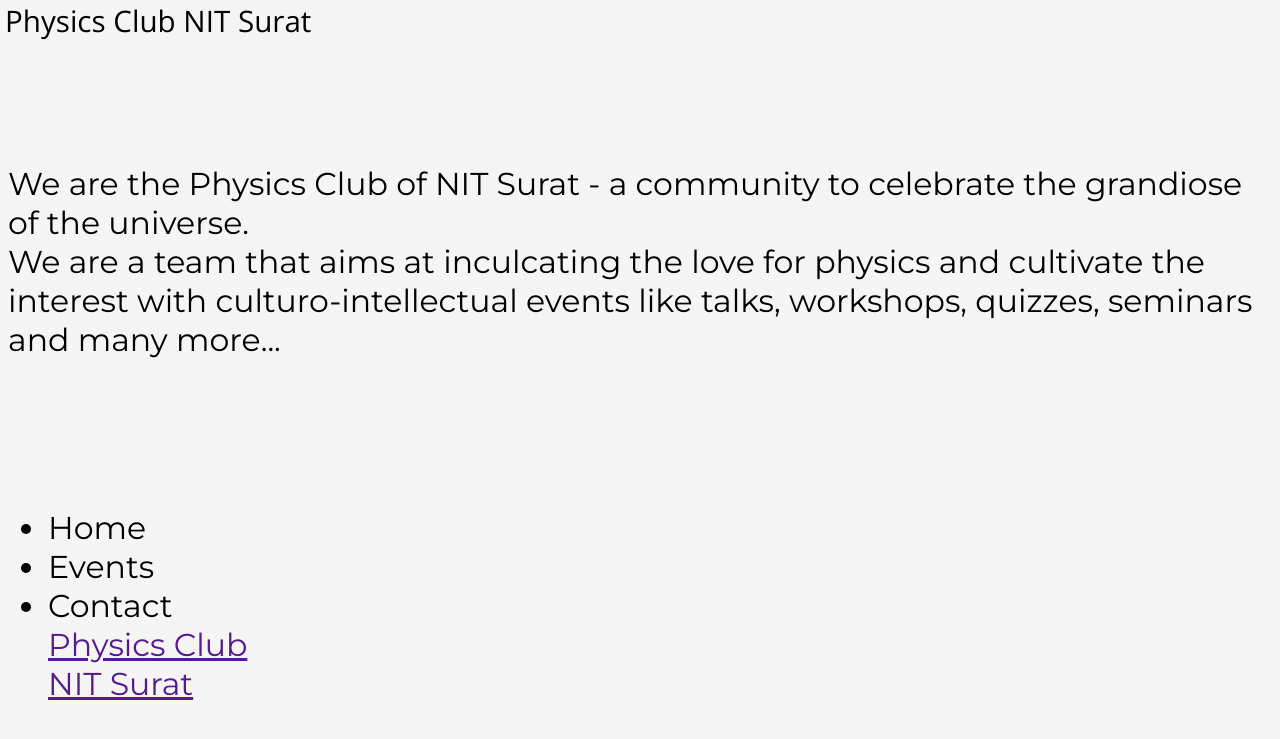
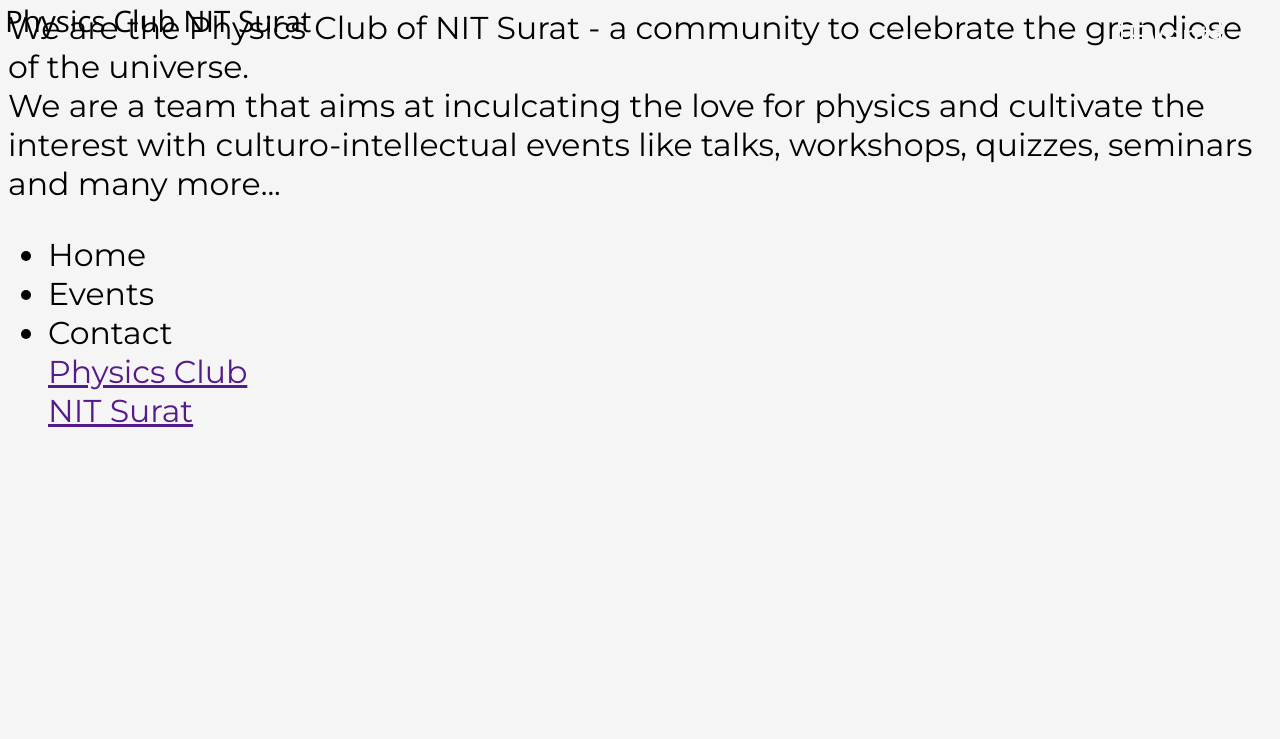
Before and after one commit to adithyarao3103/Physics-Club-Website-Trial, a Jekyll site: the page built from index.html, in a window 1280 px wide. Shown: the top 739 px of the page. Built offline with Jekyll 4.4.1, drawn with Linux system fonts in a browser that asks for light colours; some web fonts are replaced.

Commit message:
Add files via upload

```diff
--- a/_layouts/fixed.html
+++ b/_layouts/fixed.html
@@ -6,9 +6,9 @@
 	<link rel="stylesheet" type="text/css" href="/assets/css/fixed.css">
 </head>
 <body>
+	<a id = "home" href="/index.html">Physics Club NIT Surat</a>
     <div id="navbar">
     	<img scr="/images/logo.png">
-    	<a href="/index.html">Physics Club NIT Surat</a>
     	<button onclick= "location.href='/events.html';">Events</button>
     	<button onclick= "location.href='/team.html';">Team</button>
     	<button onclick= "location.href='/contact.html';">Contact</button>
--- a/assets/css/fixed.css
+++ b/assets/css/fixed.css
@@ -16,10 +16,10 @@
 	left: 0;
 }
 
-#navbar > a{
+#home{
 	font-family: BioRhyme, Open Sans;
 	font-size: calc(4px + 2vw);
-	position: absolute;
+	position: fixed;
 	left: 5px;
 	top: 25px;
 	margin-top: -25px;
--- a/index.html
+++ b/index.html
@@ -2,7 +2,6 @@
 layout: fixed
 title: Home
 ---
-<br><br><br><br>
+
  We are the Physics Club of NIT Surat - a community to celebrate the grandiose of the universe.<br>
   We are a team that aims at inculcating the love for physics and cultivate the interest with culturo-intellectual events like talks, workshops, quizzes, seminars and many more...
-<br><br><br><br>
```
